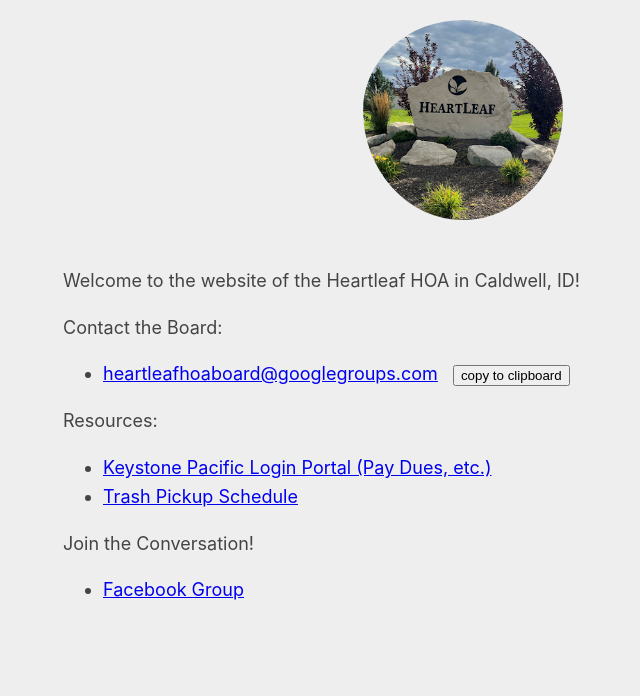
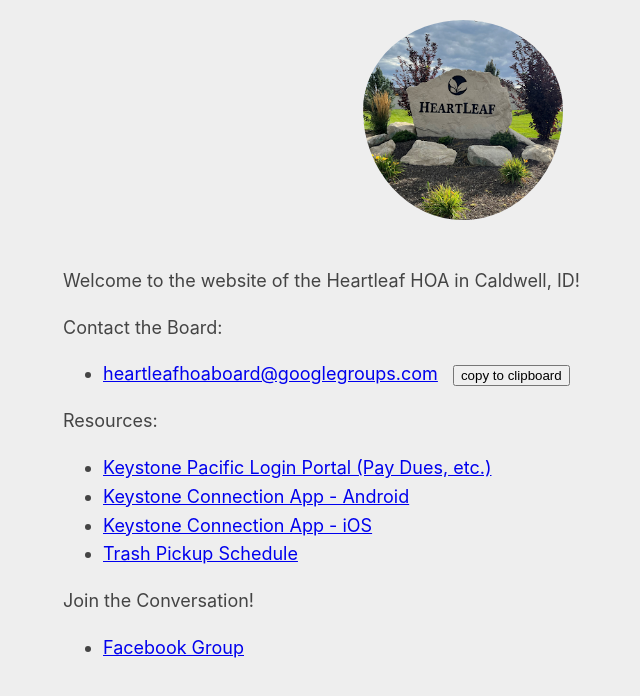
Before and after one commit to heartleafhoaboard/heartleafhoaboard.github.io, a plain HTML site: page index.html in a window 1280 px wide. Shown: the whole page, without its empty margins (177-817 px from the left). Drawn offline with Linux system fonts and the light colour scheme.

Commit message:
Add links for Keystone Connection App on Android and iOS to resources

```diff
--- a/index.html
+++ b/index.html
@@ -21,6 +21,8 @@
                 <p>Resources:</p>
                 <ul>
                     <li><a href="https://kppm.cincwebaxis.com/">Keystone Pacific Login Portal (Pay Dues, etc.)</a></li>
+                    <li><a href="https://play.google.com/store/apps/details?id=com.cincsystems.kppm&pli=1">Keystone Connection App - Android</a></li>
+                    <li><a href="https://apps.apple.com/us/app/keystone-connection/id1643478570">Keystone Connection App - iOS</a></li>
                     <li><a href="https://www.republicservices.com/schedule">Trash Pickup Schedule</a></li>
                 </ul>
                 <p>Join the Conversation!</p>
```
